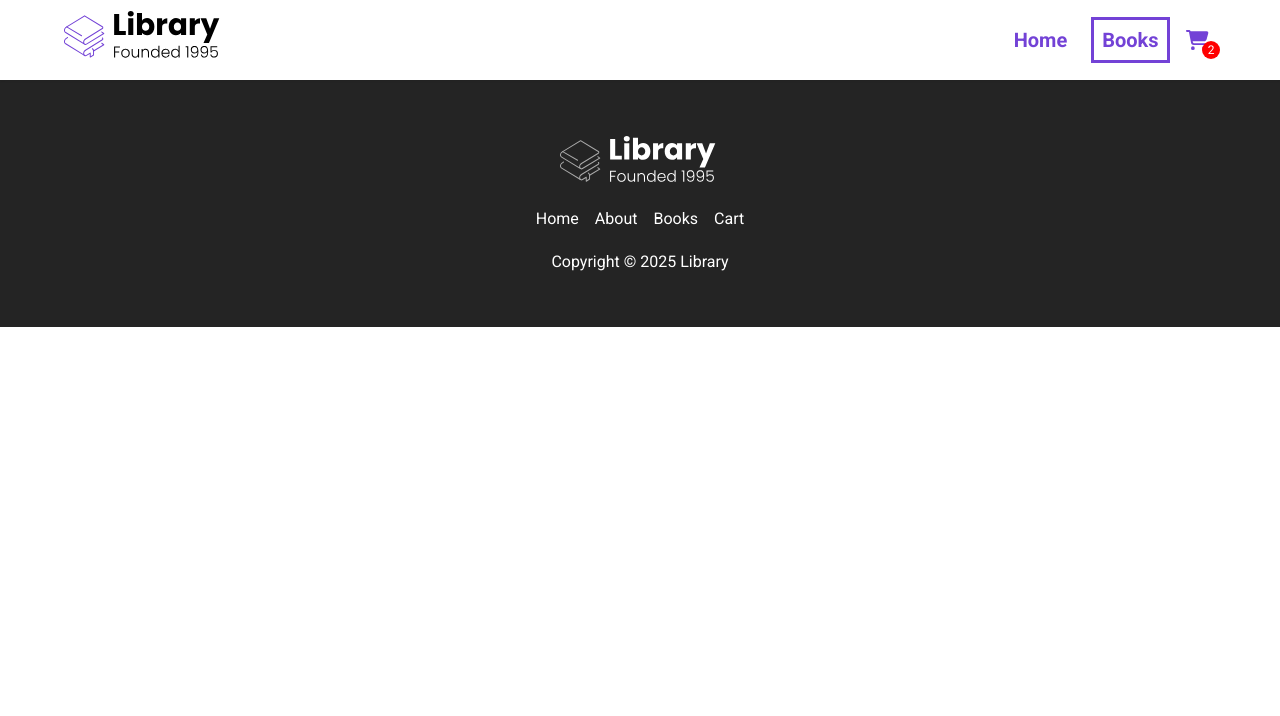
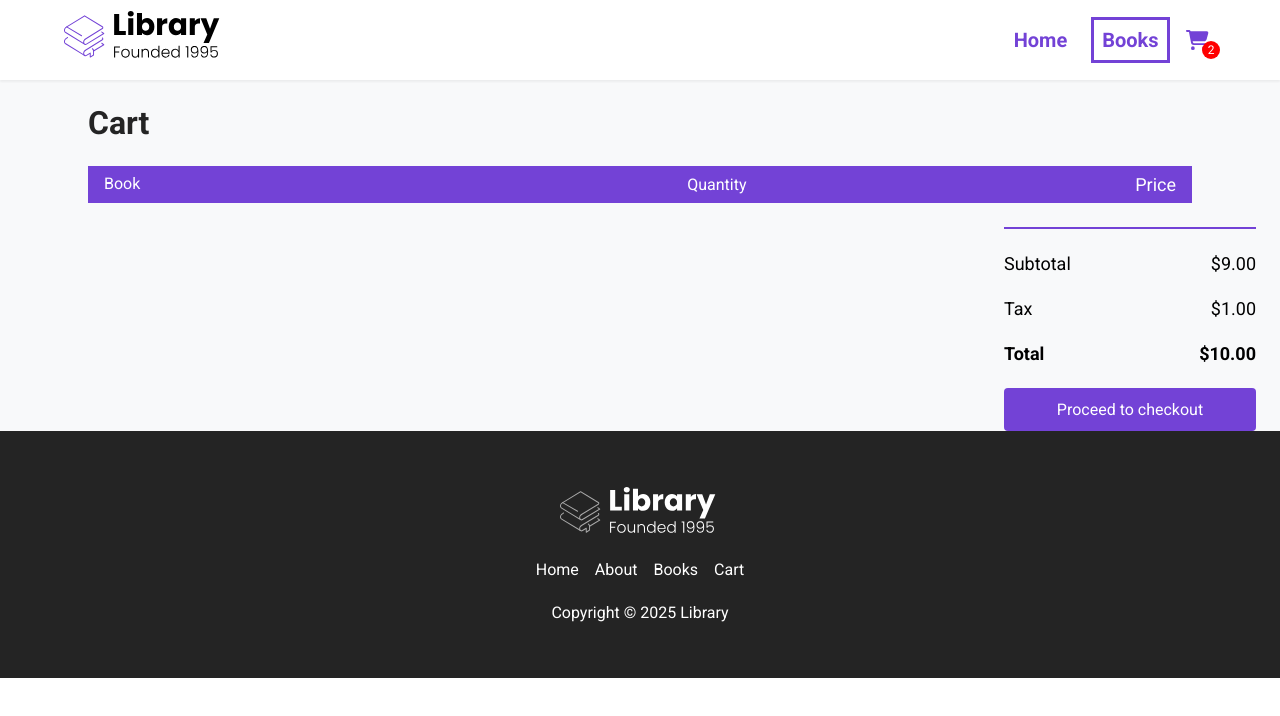
Before and after one commit to kingkey0101/Library-React, a React (Create React App) app: page /cart in a window 1280 px wide. Shown: the top 716 px of the page. Built offline with nearby package versions, Linux system fonts and the light colour scheme.

Commit message:
building cart and cart functionality

```diff
--- a/src/App.js
+++ b/src/App.js
@@ -1,20 +1,59 @@
+import React, { useEffect, useState } from "react";
 import Nav from "./components/Nav";
 import Footer from "./components/Footer";
 import { BrowserRouter as Router, Route, Link } from "react-router-dom";
 import Home from "./Pages/Home";
 import Books from "./Pages/Books";
-import {books} from './data'
+import { books } from "./data";
 import BookInfo from "./Pages/BookInfo";
+import Cart from "./Pages/Cart";
 
 function App() {
+  const [cart, setCart] = useState([]);
+
+  function addToCart(book) {
+    setCart([...cart, { ...book, quantity: 1 }]);
+  }
+
+  function changeQuantity(book, quantity) {
+    setCart(
+      cart.map((item) =>
+        item.id === book.id
+          ? {
+              ...item,
+              quantity: +quantity,
+            }
+          : item
+      )
+    );
+  }
+
+  useEffect(() => {
+    console.log(cart);
+  }, [cart]);
+
+  useEffect(() => {
+    console.log(cart);
+  }, [cart]);
   return (
     <Router>
       <div className="App">
         <Nav />
-        <Link />
-        <Route path='/' exact component={Home} />
-        <Route path='/books' exact render={ () => <Books books={books} /> } />
-        <Route path='/books/:id' exact render={() => <BookInfo books={books} />} />
+        <Route path="/" exact component={Home} />
+        <Route path="/books" exact render={() => <Books books={books} />} />
+        <Route
+          path="/books/:id"
+          exact
+          render={() => (
+            <BookInfo books={books} addToCart={addToCart} cart={cart} />
+          )}
+        />
+        <Route
+          path="/cart"
+          render={() => (
+            <Cart books={books} cart={cart} changeQuantity={changeQuantity} />
+          )}
+        />
         <Footer />
       </div>
     </Router>
--- a/src/Pages/BookInfo.jsx
+++ b/src/Pages/BookInfo.jsx
@@ -1,13 +1,20 @@
 import { FontAwesomeIcon } from "@fortawesome/react-fontawesome";
-import React from "react";
+import React, { useState } from "react";
 import { Link, useParams } from "react-router-dom";
 import Rating from "../components/UI/Rating";
 import Price from "../components/UI/Price";
 import Book from "../components/UI/Book";
 
-const BookInfo = ({ books }) => {
+const BookInfo = ({ books, addToCart, cart }) => {
   const { id } = useParams();
   const book = books.find((book) => +book.id === +id);
+  function addBookToCart(book) {
+    addToCart(book);
+  }
+
+  function bookExistsOnCart() {
+    return cart.find((book) => book.id === +id);
+  }
 
   return (
     <div id="books__body">
@@ -50,7 +57,15 @@ const BookInfo = ({ books }) => {
                     culpa eaque temporibus accusamus quisquam.
                   </p>
                 </div>
-                <button className="btn">Add to cart</button>
+                {bookExistsOnCart() ? (
+                  <Link to="/cart" className="book__link">
+                    <button className="btn">Checkout</button>
+                  </Link>
+                ) : (
+                  <button className="btn" onClick={() => addBookToCart(book)}>
+                    Add to cart
+                  </button>
+                )}
               </div>
             </div>
           </div>
--- /dev/null
+++ b/src/Pages/Cart.jsx
@@ -0,0 +1,96 @@
+import React from "react";
+
+const Cart = ({ cart, changeQuantity }) => {
+  return (
+    <div>
+      <div id="books__body">
+        <main id="books__main">
+          <div className="books__container">
+            <div className="row">
+              <div className="book__selected--top">
+                <h2 className="cart__title">Cart</h2>
+              </div>
+              <div className="cart">
+                <div className="cart__header">
+                  <span className="cart__book">Book</span>
+                  <span className="cart__quantity">Quantity</span>
+                  <span className="cart__total">Price</span>
+                </div>
+                <div className="cart__body">
+                  {cart.map((book) => {
+                    return (
+                      <div className="cart__item">
+                        <div className="cart__book">
+                          <img
+                            src={book.url}
+                            alt=""
+                            className="cart__book--img"
+                          />
+                          <div className="cart__book--info">
+                            <span className="cart__book--title">
+                              {book.title}
+                            </span>
+                            <span className="cart__book--price">
+                              $
+                              {(book.salePrice || book.originalPrice).toFixed(
+                                2
+                              )}
+                            </span>
+                            <button className="cart__book--remove">
+                              Remove
+                            </button>
+                          </div>
+                        </div>
+                        <div className="cart__quantity">
+                          <input
+                            type="number"
+                            min={0}
+                            max={99}
+                            className="cart__input"
+                            value={book.quantity}
+                            onChange={(event) =>
+                              changeQuantity(book, event.target.value)
+                            }
+                          />
+                        </div>
+                        <div className="cart__total">
+                          $
+                          {(
+                            (book.salePrice || book.originalPrice) *
+                            book.quantity
+                          ).toFixed(2)}
+                        </div>
+                      </div>
+                    );
+                  })}
+                </div>
+              </div>
+            </div>
+          </div>
+          <div className="total">
+            <div className="total__item total__sub-total">
+              <span>Subtotal</span>
+              <span>$9.00</span>
+            </div>
+            <div className="total__item total__tax">
+              <span>Tax</span>
+              <span>$1.00</span>
+            </div>
+            <div className="total__item total__price">
+              <span>Total</span>
+              <span>$10.00</span>
+            </div>
+            <button
+              className="btn btn__checkout no-cursor"
+              onClick={() => alert("not done with that yet")}
+            >
+              Proceed to checkout
+            </button>
+          </div>
+        </main>
+      </div>
+    </div>
+  );
+};
+
+export default Cart;
--- a/src/index.css
+++ b/src/index.css
@@ -470,6 +470,7 @@ FOOTER
 */
 
 footer {
+  /* margin-top: 700px; */
   background-color: #242424;
 }
 
```
